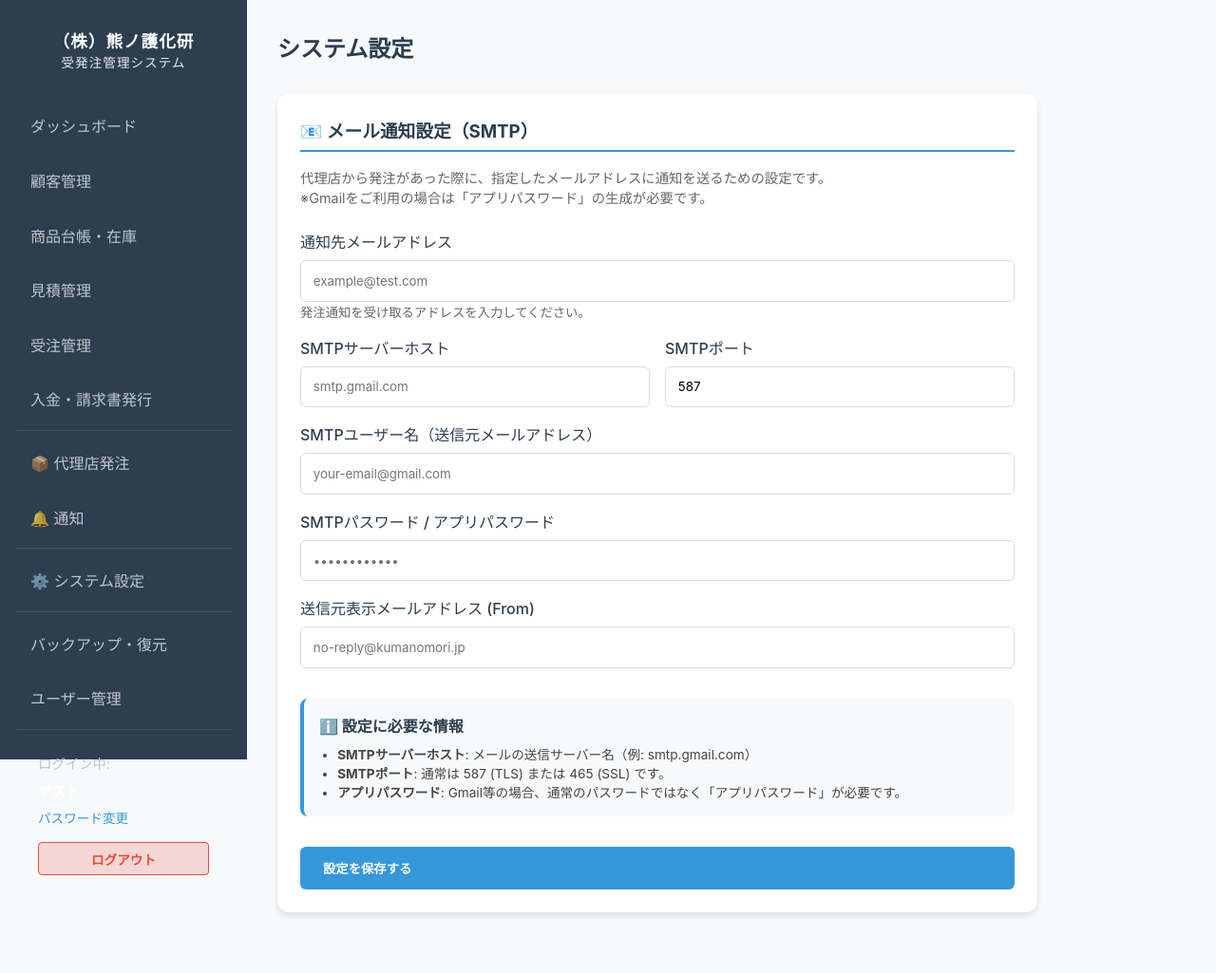
After one commit to nakatgake/kumahanbai, a FastAPI app: template templates/admin_settings.html in a window 1280 px wide. The commit adds this page. Shown: the whole page at 95% size. Run offline with FastAPI, Linux system fonts and the light colour scheme; the template is opened without the code that fills it, so the values that code supplies are empty.

Commit message:
発注画面

```diff
--- a/main.py
+++ b/main.py
@@ -1462,97 +1462,6 @@ async def export_invoices_excel(
     output.seek(0)
 
     filename = f"invoices_{datetime.datetime.now().strftime('%Y%m%d%H%M%S')}.xlsx"
-# --- System Settings (Admin) ---
-@app.get("/admin/settings", response_class=HTMLResponse)
-async def admin_settings(request: Request, db: Session = Depends(get_db)):
-    user = await get_active_user(request, db)
-    if not user:
-        return RedirectResponse(url="/login", status_code=303)
-
-    settings = db.query(models.SystemSetting).all()
-    settings_dict = {s.key: s.value for s in settings}
-
-    return templates.TemplateResponse("admin_settings.html", {
-        "request": request,
-        "user": user,
-        "settings": settings_dict,
-        "active_page": "settings"
-    })
-
-@app.post("/admin/settings")
-async def admin_settings_save(
-    request: Request,
-    smtp_host: str = Form(""),
-    smtp_port: str = Form(""),
-    smtp_user: str = Form(""),
-    smtp_pass: str = Form(""),
-    smtp_from: str = Form(""),
-    notification_email: str = Form(""),
-    db: Session = Depends(get_db)
-):
-    user = await get_active_user(request, db)
-    if not user:
-        return RedirectResponse(url="/login", status_code=303)
-
-    data = {
-        "smtp_host": smtp_host,
-        "smtp_port": smtp_port,
-        "smtp_user": smtp_user,
-        "smtp_pass": smtp_pass,
-        "smtp_from": smtp_from,
-        "notification_email": notification_email
-    }
-
-    for key, value in data.items():
-        setting = db.query(models.SystemSetting).filter(models.SystemSetting.key == key).first()
-        if setting:
-            setting.value = value
-        else:
-            db.add(models.SystemSetting(key=key, value=value))
-
-    db.commit()
-    return RedirectResponse(url="/admin/settings", status_code=303)
-
-async def send_order_notification_email(order: models.AgencyOrder, db: Session):
-    settings = db.query(models.SystemSetting).all()
-    s = {s.key: s.value for s in settings}
-
-    target = s.get("notification_email")
-    if not target or not s.get("smtp_host"):
-        print("Email notification skipped: no settings")
-        return
-
-    msg = EmailMessage()
-    content = f"""代理店：{order.customer.company} 様より新規発注がありました。
-
-【受注番号】: {order.order_number}
-【発注日時】: {order.order_date.strftime('%Y/%m/%d %H:%M') if order.order_date else '-'}
-【合計金額】: ¥{'{:,.0f}'.format(order.total_amount)} (税抜)
-
-詳細は管理画面の「代理店発注」よりご確認ください。
-"""
-    msg.set_content(content)
-    msg['Subject'] = f"【代理店サイト】新規発注のお知らせ ({order.customer.company}様)"
-    msg['From'] = s.get("smtp_from")
-    msg['To'] = target
-
-    try:
-        # SMTP configuration
-        smtp_host = s.get("smtp_host")
-        smtp_port = int(s.get("smtp_port") or 587)
-        smtp_user = s.get("smtp_user")
-        smtp_pass = s.get("smtp_pass")
-
-        with smtplib.SMTP(smtp_host, smtp_port) as server:
-            if smtp_port == 587:
-                server.starttls()
-            if smtp_user and smtp_pass:
-                server.login(smtp_user, smtp_pass)
-            server.send_message(msg)
-        print(f"Email sent to {target}")
-    except Exception as e:
-        print(f"Failed to send email: {e}")
-
     return StreamingResponse(
         output,
         media_type="application/vnd.openxmlformats-officedocument.spreadsheetml.sheet",
@@ -1950,6 +1859,98 @@ async def init_admin(db: Session = Depends(get_db)):
 # ============================================================
 # 代理店ポータル (Agency Portal)
 # ============================================================
+
+
+# --- System Settings (Admin) ---
+@app.get("/admin/settings", response_class=HTMLResponse)
+async def admin_settings(request: Request, db: Session = Depends(get_db)):
+    user = await get_active_user(request, db)
+    if not user:
+        return RedirectResponse(url="/login", status_code=303)
+
+    settings = db.query(models.SystemSetting).all()
+    settings_dict = {s.key: s.value for s in settings}
+
+    return templates.TemplateResponse("admin_settings.html", {
+        "request": request,
+        "user": user,
+        "settings": settings_dict,
+        "active_page": "settings"
+    })
+
+@app.post("/admin/settings")
+async def admin_settings_save(
+    request: Request,
+    smtp_host: str = Form(""),
+    smtp_port: str = Form(""),
+    smtp_user: str = Form(""),
+    smtp_pass: str = Form(""),
+    smtp_from: str = Form(""),
+    notification_email: str = Form(""),
+    db: Session = Depends(get_db)
+):
+    user = await get_active_user(request, db)
+    if not user:
+        return RedirectResponse(url="/login", status_code=303)
+
+    data = {
+        "smtp_host": smtp_host,
+        "smtp_port": smtp_port,
+        "smtp_user": smtp_user,
+        "smtp_pass": smtp_pass,
+        "smtp_from": smtp_from,
+        "notification_email": notification_email
+    }
+
+    for key, value in data.items():
+        setting = db.query(models.SystemSetting).filter(models.SystemSetting.key == key).first()
+        if setting:
+            setting.value = value
+        else:
+            db.add(models.SystemSetting(key=key, value=value))
+
+    db.commit()
+    return RedirectResponse(url="/admin/settings", status_code=303)
+
+async def send_order_notification_email(order: models.AgencyOrder, db: Session):
+    settings = db.query(models.SystemSetting).all()
+    s = {s.key: s.value for s in settings}
+
+    target = s.get("notification_email")
+    if not target or not s.get("smtp_host"):
+        print("Email notification skipped: no settings")
+        return
+
+    msg = EmailMessage()
+    content = f"""代理店：{order.customer.company} 様より新規発注がありました。
+
+【受注番号】: {order.order_number}
+【発注日時】: {order.order_date.strftime('%Y/%m/%d %H:%M') if order.order_date else '-'}
+【合計金額】: ¥{'{:,.0f}'.format(order.total_amount)} (税抜)
+
+詳細は管理画面の「代理店発注」よりご確認ください。
+"""
+    msg.set_content(content)
+    msg['Subject'] = f"【代理店サイト】新規発注のお知らせ ({order.customer.company}様)"
+    msg['From'] = s.get("smtp_from")
+    msg['To'] = target
+
+    try:
+        # SMTP configuration
+        smtp_host = s.get("smtp_host")
+        smtp_port = int(s.get("smtp_port") or 587)
+        smtp_user = s.get("smtp_user")
+        smtp_pass = s.get("smtp_pass")
+
+        with smtplib.SMTP(smtp_host, smtp_port) as server:
+            if smtp_port == 587:
+                server.starttls()
+            if smtp_user and smtp_pass:
+                server.login(smtp_user, smtp_pass)
+            server.send_message(msg)
+        print(f"Email sent to {target}")
+    except Exception as e:
+        print(f"Failed to send email: {e}")
 
 agency_serializer = URLSafeSerializer(SECRET_KEY + "-agency")
 
@@ -2184,6 +2185,10 @@ async def agency_create_order(
     db.add(notification)
 
     db.commit()
+
+    # メール通知の送信（バックグラウンドではなく同期実行、エラーは上記関数内でキャッチ）
+    await send_order_notification_email(agency_order, db)
+
     return RedirectResponse(url="/agency/orders", status_code=303)
 
 # --- Agency Order History (発注履歴) ---
--- /dev/null
+++ b/templates/admin_settings.html
@@ -0,0 +1,60 @@
+{% extends "layout.html" %}
+
+{% block content %}
+<div class="header">
+    <h2>システム設定</h2>
+</div>
+
+<div class="card" style="max-width: 800px;">
+    <form action="/admin/settings" method="post">
+        <h3 style="margin-bottom: 1rem; color: #2c3e50; border-bottom: 2px solid #3498db; padding-bottom: 0.5rem;">📧 メール通知設定（SMTP）</h3>
+        <p style="font-size: 0.9rem; color: #666; margin-bottom: 1.5rem;">
+            代理店から発注があった際に、指定したメールアドレスに通知を送るための設定です。<br>
+            ※Gmailをご利用の場合は「アプリパスワード」の生成が必要です。
+        </p>
+
+        <div class="form-group">
+            <label>通知先メールアドレス</label>
+            <input type="email" name="notification_email" value="{{ settings.notification_email or '' }}" placeholder="example@test.com">
+            <small style="color: #666;">発注通知を受け取るアドレスを入力してください。</small>
+        </div>
+
+        <div style="display: grid; grid-template-columns: 1fr 1fr; gap: 1rem;">
+            <div class="form-group">
+                <label>SMTPサーバーホスト</label>
+                <input type="text" name="smtp_host" value="{{ settings.smtp_host or '' }}" placeholder="smtp.gmail.com">
+            </div>
+            <div class="form-group">
+                <label>SMTPポート</label>
+                <input type="number" name="smtp_port" value="{{ settings.smtp_port or '587' }}" placeholder="587">
+            </div>
+        </div>
+
+        <div class="form-group">
+            <label>SMTPユーザー名（送信元メールアドレス）</label>
+            <input type="text" name="smtp_user" value="{{ settings.smtp_user or '' }}" placeholder="your-email@gmail.com">
+        </div>
+
+        <div class="form-group">
+            <label>SMTPパスワード / アプリパスワード</label>
+            <input type="password" name="smtp_pass" value="{{ settings.smtp_pass or '' }}" placeholder="••••••••••••">
+        </div>
+
+        <div class="form-group">
+            <label>送信元表示メールアドレス (From)</label>
+            <input type="text" name="smtp_from" value="{{ settings.smtp_from or '' }}" placeholder="no-reply@kumanomori.jp">
+        </div>
+
+        <div style="margin-top: 2rem; padding: 1rem; background: #f8f9fa; border-radius: 8px; border-left: 4px solid #3498db;">
+            <h4 style="margin-bottom: 0.5rem;">ℹ️ 設定に必要な情報</h4>
+            <ul style="font-size: 0.85rem; color: #444; padding-left: 1.2rem;">
+                <li><strong>SMTPサーバーホスト</strong>: メールの送信サーバー名（例: smtp.gmail.com）</li>
+                <li><strong>SMTPポート</strong>: 通常は 587 (TLS) または 465 (SSL) です。</li>
+                <li><strong>アプリパスワード</strong>: Gmail等の場合、通常のパスワードではなく「アプリパスワード」が必要です。</li>
+            </ul>
+        </div>
+
+        <button type="submit" class="btn btn-primary" style="margin-top: 2rem; width: 100%;">設定を保存する</button>
+    </form>
+</div>
+{% endblock %}
--- a/templates/layout.html
+++ b/templates/layout.html
@@ -24,6 +24,9 @@
                 <a href="/agency-orders" class="{{ 'active' if active_page == 'agency_orders' else '' }}">📦 代理店発注</a>
             </li>
             <li><a href="/admin/notifications" class="{{ 'active' if active_page == 'notifications' else '' }}">🔔 通知</a></li>
+            <li style="border-top: 1px solid rgba(255,255,255,0.1); margin-top: 0.5rem; padding-top: 0.5rem;">
+                <a href="/admin/settings" class="{{ 'active' if active_page == 'settings_admin' else '' }}">⚙️ システム設定</a>
+            </li>
             <li style="border-top: 1px solid rgba(255,255,255,0.1); margin-top: 0.5rem; padding-top: 0.5rem;">
                 <a href="/settings" class="{{ 'active' if active_page == 'settings' else '' }}">バックアップ・復元</a>
             </li>
```
Also changed, not shown: templates/agency/order_form.html (+73 -77 lines).
